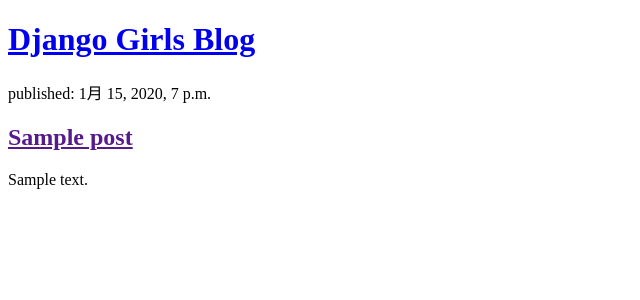
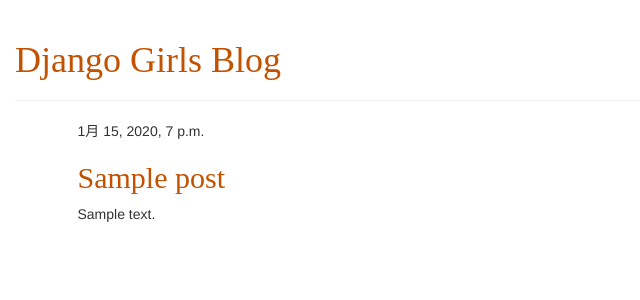
Before and after one commit to kodenkei/my-first-blog, a Django app: template blog/templates/blog/post_list.html in a window 1280 px wide. Shown: the top 300 px of the page, without its empty margins (0-640 px from the left). Run offline with Django 3.2, Linux system fonts and the light colour scheme; the template is opened without the code that fills it: values that come from a table or form of the project are taken from there, others are empty; tables that the repository leaves empty hold one stand-in row (values such as "Sample post"); some libraries are stand-ins or nearby versions.

Commit message:
Added view and template for detailed blog post as well as CSS for the site.

```diff
--- /dev/null
+++ b/blog/static/css/blog.css
@@ -0,0 +1,8 @@
+h1 a, h2 a {
+    color: #C25100;
+    font-family: 'Lobster';
+}
+
+body {
+    padding-left: 15px;
+}
--- /dev/null
+++ b/blog/templates/blog/base.html
@@ -0,0 +1,25 @@
+<!DOCTYPE html>
+<!--CSSが動かない→何故かPC再起動後反映された-->
+{% load static %}
+<html lang="ja">
+    <head>
+        <meta charset="UTF-8">
+        <title>Django Girls blog</title>
+        <link rel="stylesheet" href="//maxcdn.bootstrapcdn.com/bootstrap/3.2.0/css/bootstrap.min.css">
+        <link rel="stylesheet" href="//maxcdn.bootstrapcdn.com/bootstrap/3.2.0/css/bootstrap-theme.min.css">
+        <link rel="stylesheet" href="{% static 'css/blog.css' %}">
+    </head>
+    <body>
+        <div class="page-header">
+            <h1><a href="/">Django Girls Blog</a></h1>
+        </div>
+        <div class="content container">
+            <div class="row">
+                <div class="col-md-8">
+                    {% block content %}
+                    {% endblock %}
+                </div>
+            </div>
+        </div>
+    </body>
+</html>
--- a/blog/templates/blog/post_list.html
+++ b/blog/templates/blog/post_list.html
@@ -1,19 +1,13 @@
-<!DOCTYPE html>
-<html lang="ja">
-    <head>
-        <meta charset="UTF-8">
-        <title>Django Girls blog</title>
-    </head>
-    <body>
-        <div>
-            <h1><a href="/">Django Girls Blog</a></h1>
+{% extends 'blog/base.html' %}
+
+{% block content %}
+    {% for post in posts %}
+        <div class="post">
+            <div class="date">
+                {{ post.published_date }}
+            </div>
+            <h2><a href="{% url 'post_detail' pk=post.pk %}">{{ post.title }}</a></h2>
+            <p>{{ post.text|linebreaksbr }}</p>
         </div>
-        {% for post in posts %}
-            <div>
-                <p>published: {{ post.published_date }}</p>
-                <h2><a href="">{{ post.title }}</a></h2>
-                <p>{{ post.text|linebreaksbr }}</p>
-            </div>
-        {% endfor %}
-    </body>
-</html>
+    {% endfor %}
+{% endblock %}
--- a/blog/urls.py
+++ b/blog/urls.py
@@ -3,4 +3,5 @@
 
 urlpatterns = [
     path('', views.post_list, name='post_list'),
+    path('post/<int:pk>/', views.post_detail, name='post_detail'),
 ]
--- a/blog/views.py
+++ b/blog/views.py
@@ -1,8 +1,13 @@
 from django.shortcuts import render
 from django.utils import timezone
 from .models import Post
+from django.shortcuts  import render, get_object_or_404
 
 def post_list(request):
     posts = Post.objects.filter(published_date__lte=timezone.now()).order_by('published_date')
     return render(request, 'blog/post_list.html', {'posts': posts})
+
+def post_detail(request, pk):
+    post = get_object_or_404(Post, pk=pk)
+    return render(request, 'blog/post_detail.html', {'post': post})
 # Create your views here.
```
Also changed, not shown: blog/templates/blog/post_detail.html (added, +13 -0 lines).
